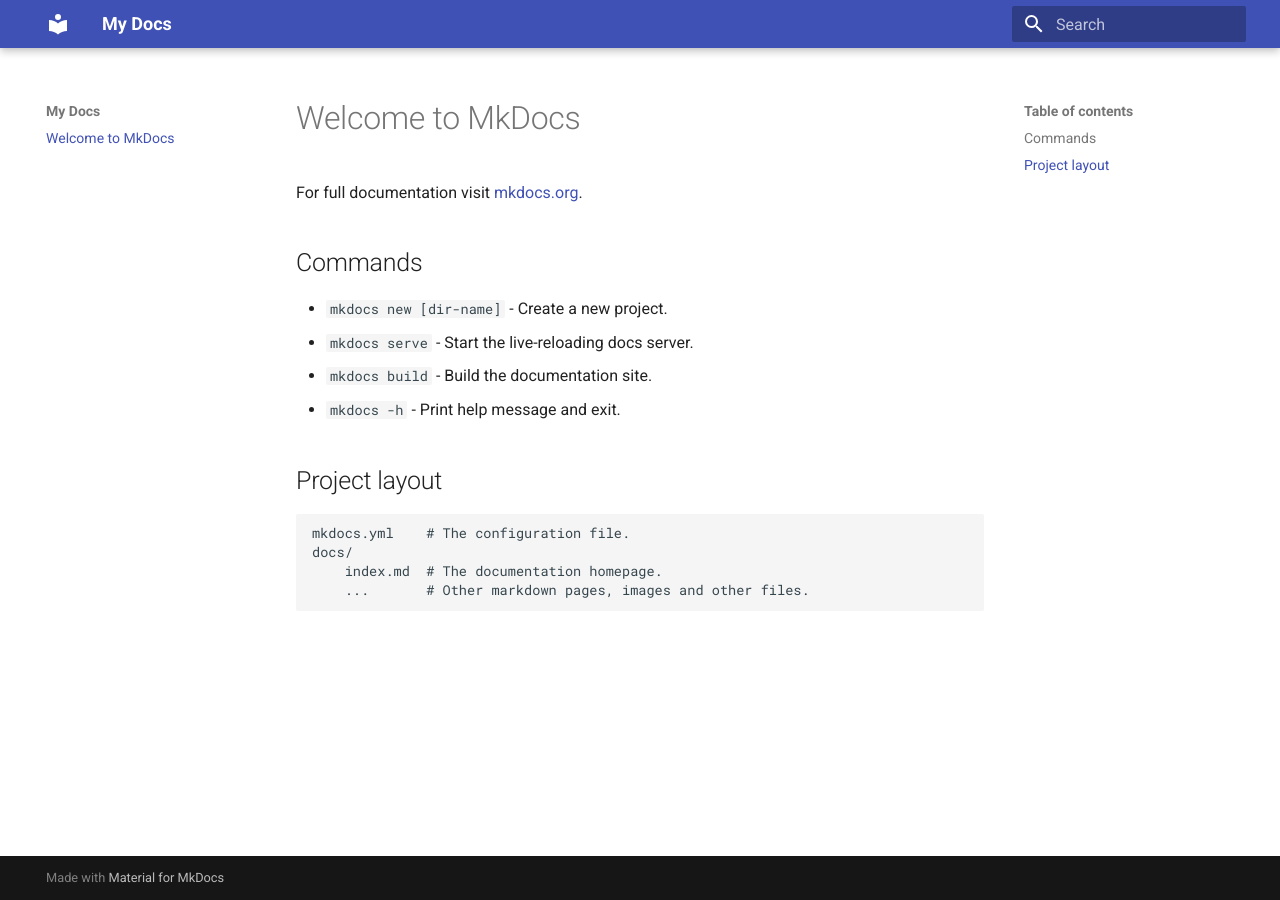
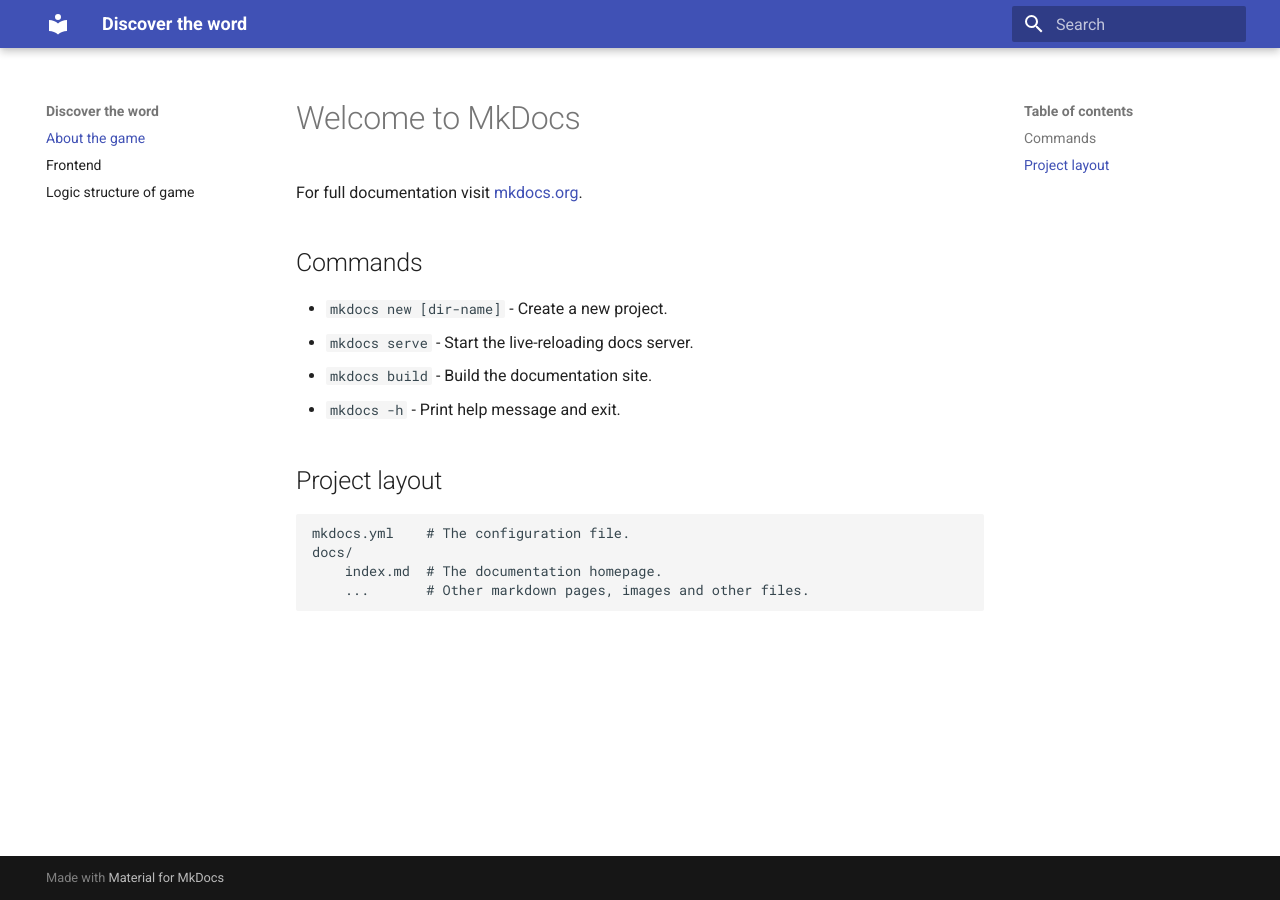
Before and after one commit to 4ntho0ny/doc_figure_out_the_word, an MkDocs documentation site: the page built from docs/index.md, in a window 1280 px wide. Built offline with MkDocs 1.6.1 and Material for MkDocs 9.7.7, drawn with Linux system fonts in a browser that asks for light colours.

Commit message:
create the structure of documentation

```diff
--- a/mkdocs.yml
+++ b/mkdocs.yml
@@ -1,3 +1,7 @@
-site_name: My Docs
+site_name: Discover the word
 theme:
   name: material
+nav:
+  - About the game: index.md
+  - Frontend: frontend.md
+  - Logic structure of game: logic.md
```
Also changed, not shown: docs/frontend.md (added), docs/logic.md (added).
